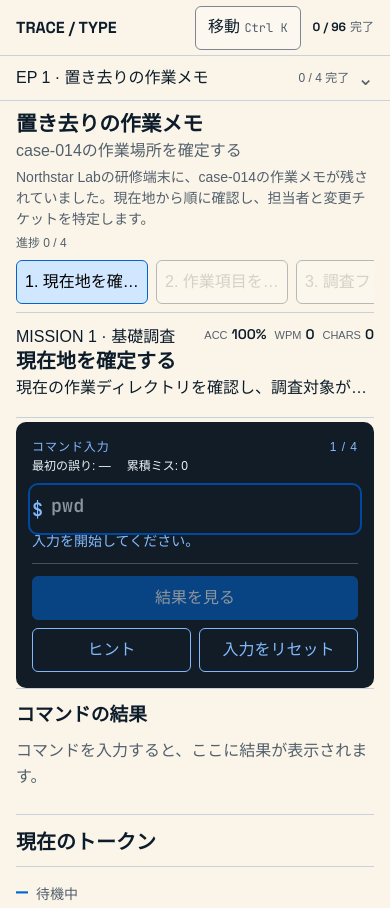
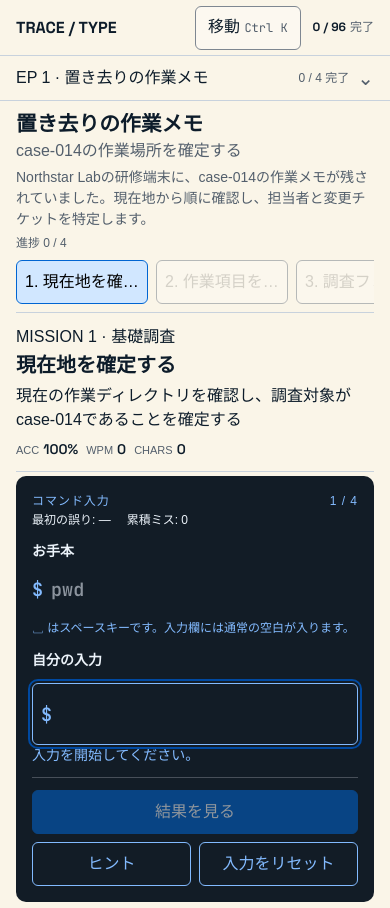
Before and after one commit to okuda-ry/trace-type, a website: page lab.html in a window 390 px wide. Shown: the top 908 px of the page. Drawn offline with Linux system fonts and the light colour scheme; a web font is replaced by a local one.

Commit message:
Improve typing feedback and responsive lesson layout

```diff
--- a/app.js
+++ b/app.js
@@ -1,4 +1,4 @@
-import { analyze, mistakeKeysAdded, tokenAt, wpm } from "./typing-engine.js?v=20260906-ads1";
+import { analyze, mistakeKeysAdded, tokenAt, wpm } from "./typing-engine.js?v=20260909-learning1";
 import {
   flattenMissions,
   isMissionUnlocked,
@@ -7,7 +7,7 @@ import {
   normalizeCompleted,
   normalizeMisses,
   resolveInitialMissionId,
-} from "./progression.js?v=20260906-ads1";
+} from "./progression.js?v=20260909-learning1";
 const $ = (s) => document.querySelector(s);
 const read = (k, d) => {
   try {
@@ -120,6 +120,13 @@ if (missionPanelMedia.addEventListener) {
   missionPanelMedia.addListener(syncMissionPanel);
 }
 syncMissionPanel();
+const inspector = document.querySelector(".inspector");
+function syncInspectorPlacement() {
+  if (isDesktopMissionPanel()) e.layout.append(inspector);
+  else e.terminal.after(inspector);
+}
+missionPanelMedia.addEventListener("change", syncInspectorPlacement);
+syncInspectorPlacement();
 function renderText(parent, text, tag = "span", className = "") {
   const n = document.createElement(tag);
   n.textContent = text;
@@ -243,12 +250,9 @@ function renderCharacters(target, typed) {
     const t = [...typed][i];
     n.className =
       t === undefined ? "pending" : t === c ? "correct" : "incorrect";
-    n.textContent = c === " " ? "·" : c;
+    n.textContent = c === " " ? "␣" : c;
     e.output.append(n);
   });
-  [...typed]
-    .slice(target.length)
-    .forEach((c) => renderText(e.output, c, "span", "extra"));
 }
 function renderToken(token) {
   e.token.replaceChildren();
@@ -284,6 +288,7 @@ function select(id) {
   manualInput = false;
   e.input.value = "";
   e.input.disabled = false;
+  e.input.setAttribute("aria-invalid", "false");
   e.mission.textContent = m.title;
   e.goal.textContent = m.goal;
   e.meta.textContent = `MISSION ${m.order} · ${m.category}`;
@@ -327,11 +332,16 @@ function update() {
   e.misses.textContent = `累積ミス: ${misses[m.id] || 0}`;
   e.execute.disabled = t !== m.command;
   e.execute.setAttribute("aria-disabled", String(t !== m.command));
+  e.input.setAttribute("aria-invalid", String(r.firstError >= 0));
+  const describeCharacter = (character) => character === " " ? "スペース" : `「${character}」`;
+  const errorDetail = r.firstError < 0 ? "" : r.firstError >= m.command.length
+    ? "末尾に余分な文字があります。削除してください。"
+    : `${r.firstError + 1}文字目：${describeCharacter(t[r.firstError])}が入力されています。${m.command[r.firstError] === " " ? "スペースを1つ入力してください。" : `${describeCharacter(m.command[r.firstError])}に直してください。`}`;
   e.feedback.textContent =
     t === m.command
       ? "入力できました。「結果を見る」へ進んでください。"
       : r.firstError >= 0
-        ? `最初の誤りは${r.firstError + 1}文字目です。`
+        ? errorDetail
         : `${t.length + 1}文字目以降が未入力です。`;
   const tok = tokenAt(m.command, Math.max(0, t.length - 1), m.tokens);
   renderToken(tok);
@@ -371,7 +381,7 @@ function answer(i, b) {
   b.textContent = `${correct ? "✓" : "×"} ${b.dataset.choiceLetter}. ${b.dataset.choiceText}`;
   e.status.dataset.state = correct ? "correct" : "incorrect";
   if (i !== m.quiz.answer) {
-    e.status.textContent = "× 不正解\n解説を確認して、もう一度選んでください。";
+    e.status.textContent = `× 不正解\n「${m.quiz.choices[i]}」は、この問いの答えではありません。\n${m.quiz.explain}\nコマンドの結果と照らし合わせて、もう一度選んでください。`;
     return;
   }
   completed = [...new Set([...completed, m.id])];
@@ -562,7 +572,7 @@ e.input.addEventListener("keydown", (x) => {
   }
 });
 e.terminal.addEventListener("pointerdown", (event) => {
-  if (!event.target.closest("button")) e.input.focus();
+  if (event.target.closest(".command-line") && event.target !== e.input) e.input.focus();
 });
 document.addEventListener("keydown", (event) => {
   const active = document.activeElement;
@@ -580,11 +590,12 @@ document.addEventListener("keydown", (event) => {
 });
 $("#hintBtn").onclick = () => {
   const m = missions[current];
-  const index = e.input.value.length;
+  const firstError = analyze(m.command, e.input.value).firstError;
+  const index = firstError >= 0 ? firstError : e.input.value.length;
   const expected = m.command[index];
-  const display = expected === " " ? "空白" : expected ?? "入力完了";
+  const display = expected === " " ? "スペースキーを1回" : expected ?? (firstError >= 0 ? "余分な文字を削除" : "入力完了");
   const token = tokenAt(m.command, Math.max(0, index - 1), m.tokens);
-  e.feedback.textContent = `ヒント: 次は「${display}」。現在のトークン: ${token?.text || "—"}`;
+  e.feedback.textContent = `ヒント: ${index + 1}文字目は「${display}」。現在のトークン: ${token?.text || "—"}`;
 };
 $("#resetBtn").onclick = () => select(missions[current].id);
 e.execute.onclick = execute;
--- a/lab.html
+++ b/lab.html
@@ -16,7 +16,7 @@
   <meta name="twitter:card" content="summary">
   <meta name="twitter:title" content="TRACE / TYPE — Narrative Security Lab">
   <meta name="twitter:description" content="コマンドを一文字ずつ入力して、調査の意味と安全な考え方を学ぶブラウザ教材です。">
-  <link rel="stylesheet" href="styles.css?v=20260906-ads1">
+  <link rel="stylesheet" href="styles.css?v=20260909-learning1">
   <link rel="icon" href="favicon.svg" type="image/svg+xml">
 </head>
 <body>
@@ -73,10 +73,16 @@
           <span id="errorMeta">最初の誤り: —</span>
           <span id="missCount">累積ミス: 0</span>
         </div>
+        <p class="input-label" id="commandExampleLabel">お手本</p>
+        <div class="command-example" aria-labelledby="commandExampleLabel">
+          <span class="prompt" aria-hidden="true">$</span>
+          <div id="typingOutput"></div>
+        </div>
+        <p class="space-guide" id="spaceGuide">␣ はスペースキーです。入力欄には通常の空白が入ります。</p>
+        <label class="input-label" for="commandInput">自分の入力</label>
         <div class="command-line">
           <span class="prompt">$</span>
-          <div id="typingOutput" aria-live="polite"></div>
-          <input id="commandInput" class="command-input" autocomplete="off" autocapitalize="off" spellcheck="false" aria-label="コマンド入力" aria-describedby="typingFeedback">
+          <input id="commandInput" class="command-input" autocomplete="off" autocapitalize="off" spellcheck="false" aria-label="コマンド入力" aria-describedby="spaceGuide typingFeedback">
         </div>
         <div class="typing-feedback" id="typingFeedback" aria-live="polite">
           入力を開始してください。
@@ -156,6 +162,6 @@
       <p class="palette-hint">↑↓ 移動 · Enter 決定 · Esc 閉じる</p>
     </form>
   </dialog>
-  <script type="module" src="app.js?v=20260906-ads1"></script>
+  <script type="module" src="app.js?v=20260909-learning1"></script>
 </body>
 </html>
--- a/styles.css
+++ b/styles.css
@@ -414,9 +414,10 @@ p {
 
 .practice-header h2,
 .practice-header p {
-  overflow: hidden;
-  text-overflow: ellipsis;
-  white-space: nowrap;
+  overflow: visible;
+  overflow-wrap: anywhere;
+  white-space: normal;
+  line-height: 1.5;
 }
 
 .stats {
@@ -477,6 +478,39 @@ p {
   overflow-wrap: anywhere;
   cursor: text;
   border-radius: var(--radius-control);
+  border: 1px solid var(--color-cobalt-on-dark);
+  padding: var(--space-2xs);
+}
+
+.input-label {
+  display: block;
+  margin-top: var(--space-xs);
+  color: var(--color-on-dark);
+  font-size: var(--text-sm);
+  font-weight: 600;
+}
+
+.command-example {
+  display: flex;
+  align-items: baseline;
+  gap: var(--space-2xs);
+  padding-block: var(--space-2xs);
+  font: 600 1.15rem/1.6 var(--font-code);
+}
+
+#typingOutput {
+  min-width: 0;
+  overflow-wrap: anywhere;
+  white-space: pre-wrap;
+}
+
+.space-guide {
+  color: var(--color-cobalt-on-dark);
+  font-size: var(--text-xs);
+}
+
+.command-line:has([aria-invalid="true"]) {
+  border-color: var(--color-warning-on-dark);
 }
 
 .command-line:focus-within {
@@ -511,19 +545,17 @@ p {
 }
 
 .command-input {
-  position: absolute;
-  inset: 0;
-  z-index: 1;
+  flex: 1;
+  min-width: 0;
   width: 100%;
-  height: 100%;
   min-height: 44px;
   border: 0;
   background: transparent;
-  color: transparent;
-  caret-color: transparent;
+  color: var(--color-on-dark);
+  caret-color: var(--color-on-dark);
   opacity: 1;
   padding: 0;
-  font-size: max(1rem, 16px);
+  font: 600 1.15rem/1.6 var(--font-code);
   cursor: text;
 }
 
@@ -1155,7 +1187,7 @@ dialog input:disabled {
   }
 
   .practice-header p {
-    white-space: nowrap;
+    white-space: normal;
   }
 
   .stats span {
@@ -1173,6 +1205,29 @@ dialog input:disabled {
     margin-top: var(--space-3xs);
   }
 
+}
+
+@media (max-width: 59.99rem) {
+  .practice-column > .inspector {
+    margin-top: var(--space-xs);
+    padding: var(--space-sm);
+    border: 1px solid var(--color-rule);
+    border-radius: var(--radius-control);
+    background: var(--color-surface);
+  }
+
+  .practice-header .section-label {
+    width: auto;
+    padding-right: 0;
+    white-space: normal;
+  }
+
+  .stats {
+    position: static;
+    margin-top: var(--space-2xs);
+    justify-content: flex-start;
+    flex-wrap: wrap;
+  }
 }
 
 @media (max-width: 39.99rem) {
--- a/tests/progression.test.mjs
+++ b/tests/progression.test.mjs
@@ -232,8 +232,8 @@ test("app revalidates教材 data on load", () => {
 
 test("lab page busts app and stylesheet caches for the current教材 release", () => {
   const lab = fs.readFileSync(new URL("../lab.html", import.meta.url), "utf8");
-  assert.match(lab, /<script\s+type="module"\s+src="app\.js\?v=20260906-ads1"><\/script>/);
-  assert.match(lab, /<link\s+rel="stylesheet"\s+href="styles\.css\?v=20260906-ads1">/);
+  assert.match(lab, /<script\s+type="module"\s+src="app\.js\?v=20260909-learning1"><\/script>/);
+  assert.match(lab, /<link\s+rel="stylesheet"\s+href="styles\.css\?v=20260909-learning1">/);
 });
 
 test("quiz choices use dotted labels and sponsor shows one random book", () => {
@@ -278,8 +278,8 @@ test("episode story copy wraps in full without line clamping", () => {
 
 test("app busts its module dependency caches with the same release key", () => {
   const app = fs.readFileSync(new URL("../app.js", import.meta.url), "utf8");
-  assert.match(app, /from "\.\/typing-engine\.js\?v=20260906-ads1"/);
-  assert.match(app, /from "\.\/progression\.js\?v=20260906-ads1"/);
+  assert.match(app, /from "\.\/typing-engine\.js\?v=20260909-learning1"/);
+  assert.match(app, /from "\.\/progression\.js\?v=20260909-learning1"/);
 });
 
 test("desktop mission panel has an accessible collapsible rail", () => {
@@ -310,11 +310,11 @@ test("command input is a visible full-area target with safe body key routing", (
   const app = fs.readFileSync(new URL("../app.js", import.meta.url), "utf8");
   const css = fs.readFileSync(new URL("../styles.css", import.meta.url), "utf8");
   const lab = fs.readFileSync(new URL("../lab.html", import.meta.url), "utf8");
-  assert.match(lab, /<div class="command-line">[\s\S]*id="typingOutput"[\s\S]*<input id="commandInput"/);
+  assert.match(lab, /id="typingOutput"[\s\S]*<label[^>]*for="commandInput"[\s\S]*<div class="command-line">[\s\S]*<input id="commandInput"/);
   assert.doesNotMatch(css, /\.command-input\s*\{[^}]*width:\s*1px[^}]*height:\s*1px[^}]*opacity:\s*0/);
   assert.match(css, /\.command-line\s*\{[\s\S]*position:\s*relative[\s\S]*display:\s*flex[\s\S]*align-items:\s*center[\s\S]*min-height:\s*44px[\s\S]*cursor:\s*text/);
   assert.match(css, /\.command-line:focus-within\s*\{[\s\S]*outline:\s*2px/);
-  assert.match(css, /\.command-input\s*\{[\s\S]*inset:\s*0[\s\S]*width:\s*100%[\s\S]*height:\s*100%[\s\S]*opacity:\s*1/);
+  assert.match(css, /\.command-input\s*\{[^}]*color:\s*var\(--color-on-dark\)[^}]*caret-color:\s*var\(--color-on-dark\)/);
   assert.match(css, /\.command-input:focus,[\s\S]*\.command-input:focus-visible\s*\{[\s\S]*outline:\s*none/);
   assert.match(css, /\.command-input:disabled\s*\{[\s\S]*opacity:\s*1[\s\S]*background:\s*transparent[\s\S]*pointer-events:\s*none/);
   assert.match(app, /event\.isComposing[\s\S]*event\.ctrlKey[\s\S]*event\.metaKey[\s\S]*event\.altKey/);
@@ -436,8 +436,8 @@ test("index is the public home and lab remains the lesson page", () => {
   assert.match(index, /name="viewport" content="width=device-width, initial-scale=1, viewport-fit=cover"/);
   assert.match(lab, /<a class="wordmark" href="\.\/">/);
   assert.doesNotMatch(lab, /SECURITY LAB/);
-  assert.match(lab, /styles\.css\?v=20260906-ads1/);
-  assert.match(lab, /app\.js\?v=20260906-ads1/);
+  assert.match(lab, /styles\.css\?v=20260909-learning1/);
+  assert.match(lab, /app\.js\?v=20260909-learning1/);
   assert.match(homeCss, /@import url\('\.\/tokens\.css\?v=20260825-home2'\)/);
   assert.match(homeCss, /\.home-footer\s*\{[\s\S]*display:\s*flex[\s\S]*flex-direction:\s*column[\s\S]*align-items:\s*flex-start/);
   assert.match(homeCss, /@media \(min-width: 40rem\)[\s\S]*?\.home-footer\s*\{[\s\S]*flex-direction:\s*row[\s\S]*justify-content:\s*space-between/);
```
